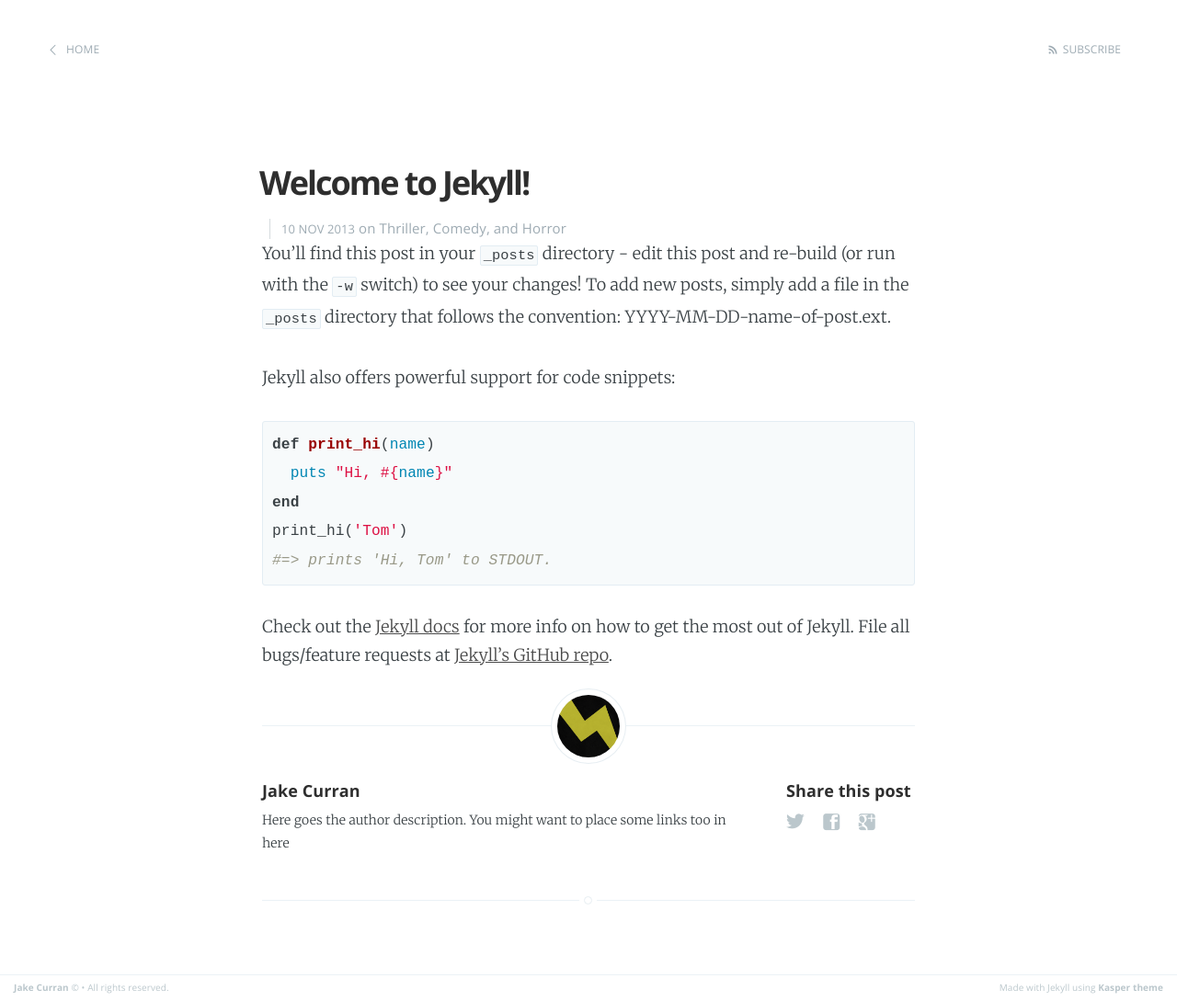
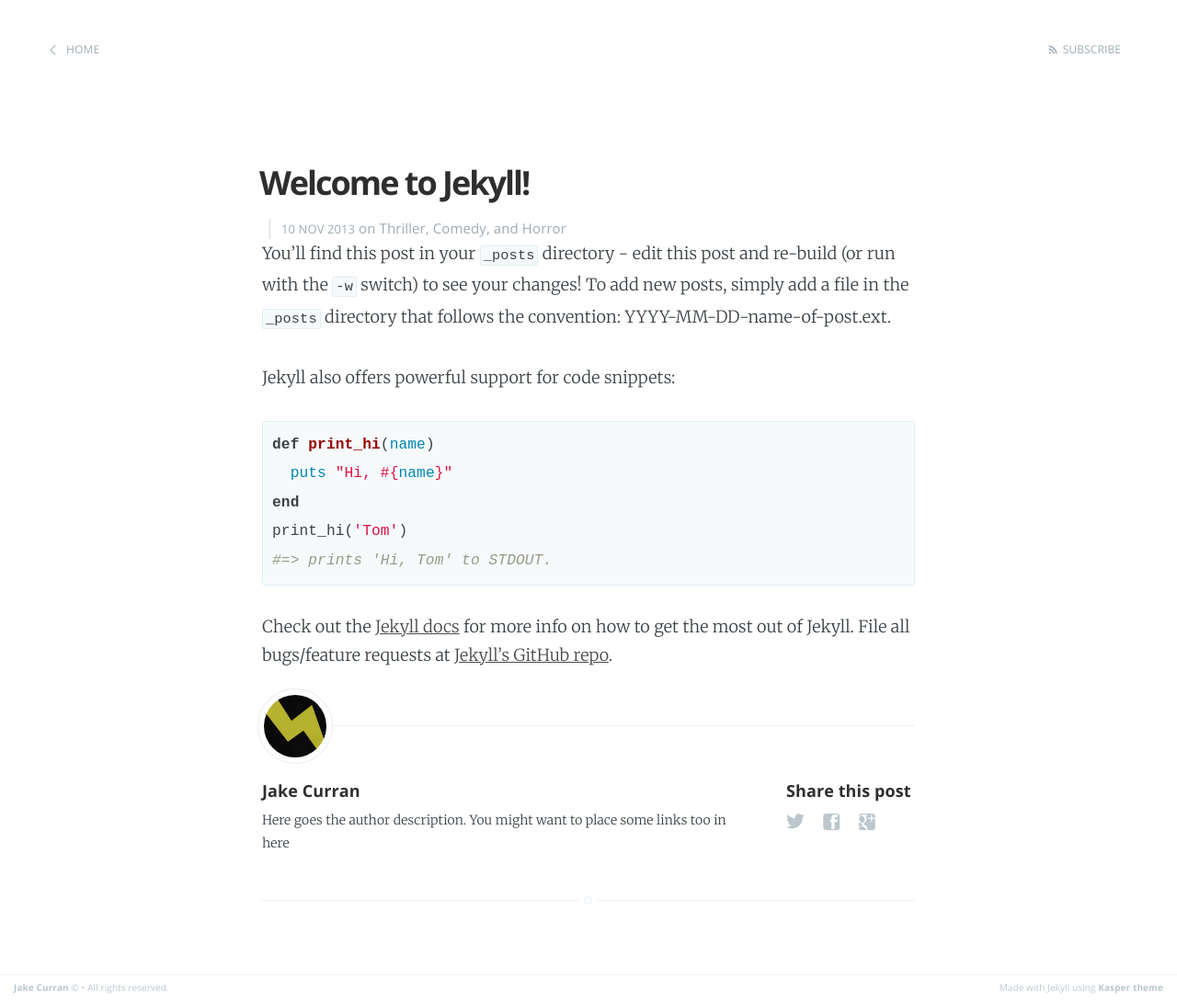
Before and after one commit to jakecurran/jakecurran.github.io, a Jekyll site: the page built from _posts/2013-11-10-welcome-to-jekyll.md, in a window 1280 px wide. Shown: the whole page at 92% size. Built offline with Jekyll 4.4.1, drawn with Linux system fonts in a browser that asks for light colours; Markdown is read by kramdown in place of the engine named in the settings.

Commit message:
Profile image on post page now left-alligned

```diff
--- a/assets/css/screen.css
+++ b/assets/css/screen.css
@@ -1113,7 +1113,7 @@
     display: block;
     position: absolute;
     top: -40px;
-    left: 50%;
+    left: 5%;
     margin-left: -40px;
     width: 80px;
     height: 80px;
```
